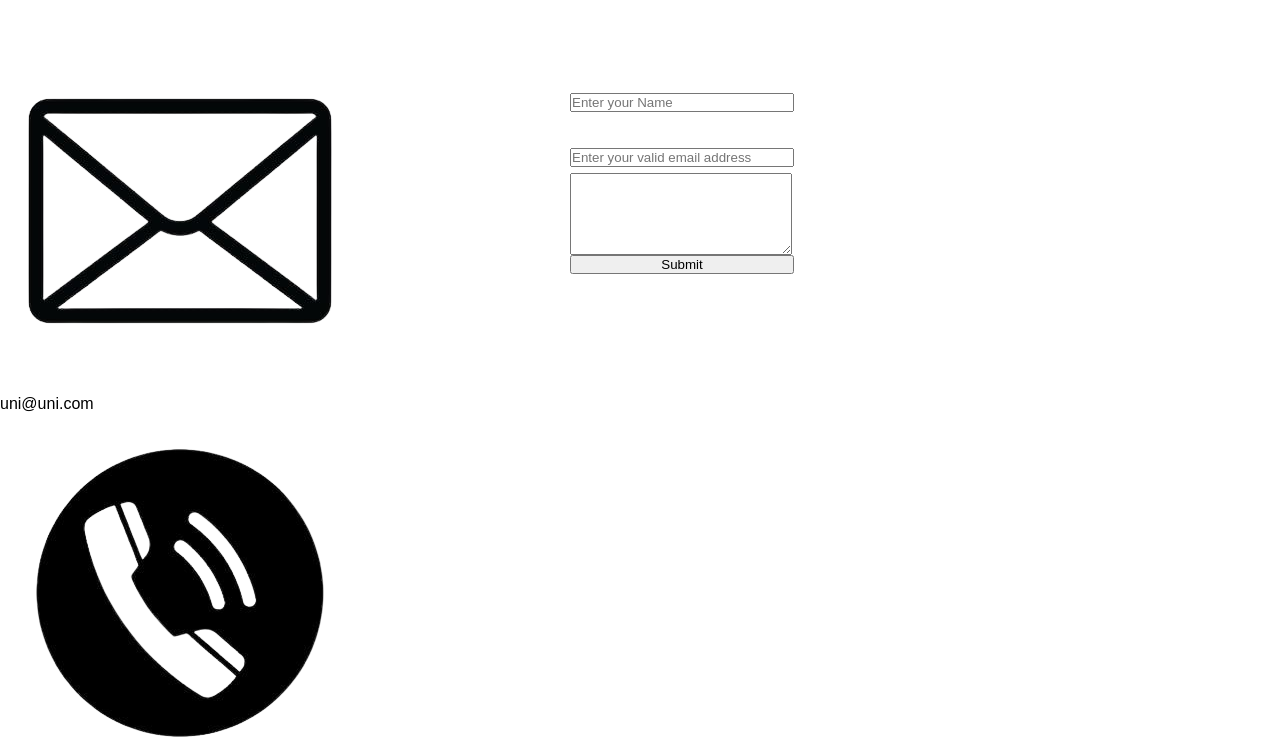
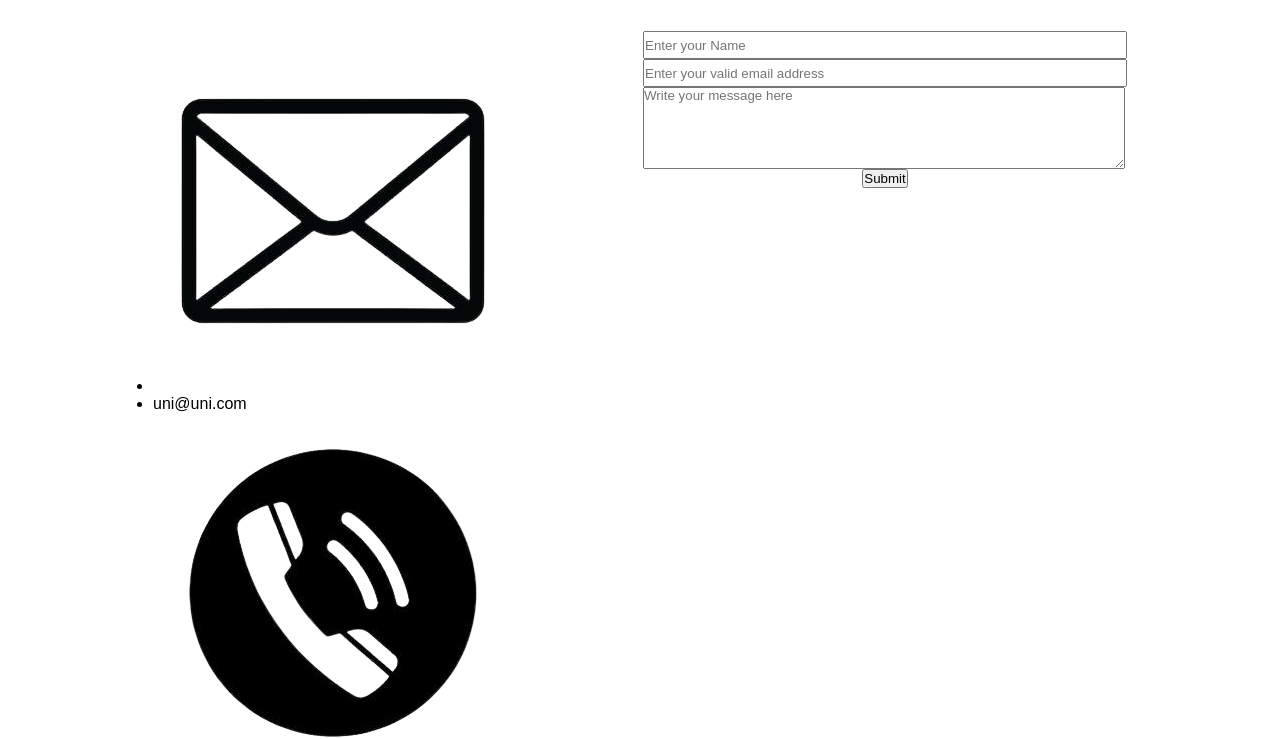
Before and after one commit to poudlanuz1/assignment, a plain HTML site: page contact.html in a window 1280 px wide. Shown: the part 794-1533 px from the top of the page. Drawn offline with Linux system fonts and the light colour scheme.

Commit message:
next commit

```diff
--- a/contact.html
+++ b/contact.html
@@ -67,10 +67,13 @@
             type="text"
             id="message-box"
             name="message"
-            id=""
+            placeholder="Write your message here"
+            rows="30"
           ></textarea>
         </div>
+        <div>
         <input type="submit" name="submit" id="" />
+        </div>
       </div>
     </div>
 
--- a/style.css
+++ b/style.css
@@ -245,6 +245,7 @@ margin-top: -2.8em;
 
 #elements{
     display: flex;
+    justify-content: center;
 }
 
 #contactus{
@@ -258,14 +259,22 @@ margin-top: -2.8em;
     display: flex;
     flex-direction: column;
     text-align: center;
-    font-size: 3rem;
-    padding: 2rem 2rem 2rem 5rem;
+    /* margin: 5rem 5rem 2rem 13rem;  */
 }
-.input-box input, .input-box textarea{
-    width:220px;
+.input-box input{
+    width:30rem;
+    height: 1.5rem;
 }
 #message-box{
     display: flex;
     justify-items:flex-start;
     height: 80px;
 }
+
+.input-box textarea{
+    width: 30rem;
+}
+
+.input-box{
+
+}
```
